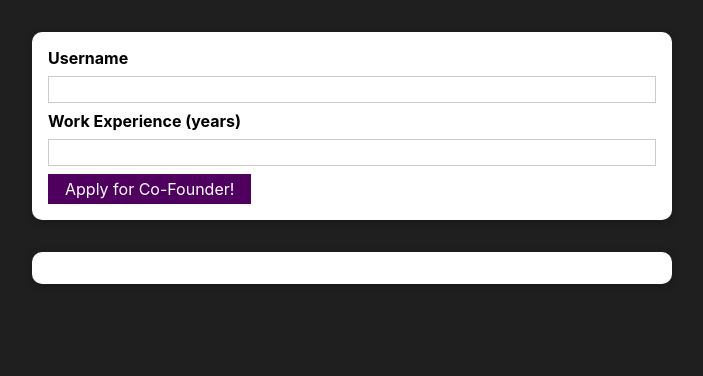
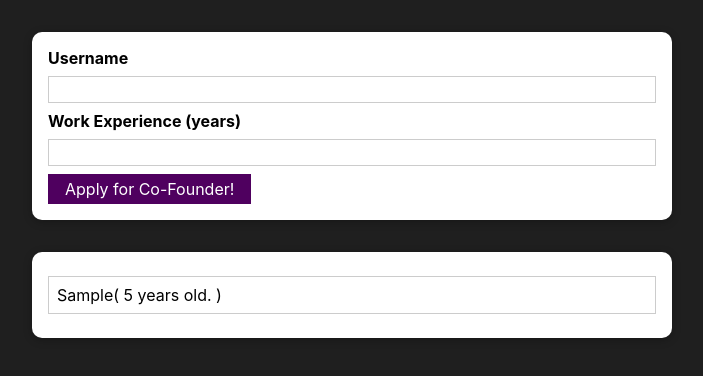
Before and after one commit to whynesspower/4-apply-for-co-founder, a React (Create React App) app: page / in a window 1280 px wide. Both pictures are taken after typing "Sample", "5" into the empty fields and a click on the button "Apply for Co-Founder!". Shown: the top 376 px of the page, without its empty margins (288-991 px from the left). Built offline with nearby package versions, Linux system fonts and the light colour scheme.

Commit message:
managing list of users. Mod 8, Vid 8 done

```diff
--- a/src/App.js
+++ b/src/App.js
@@ -1,11 +1,24 @@
+import { useState } from "react";
 import "./App.css";
 import AddUser from "./components/Users/AddUser";
 import UsersList from "./components/Users/UsersList";
+
 function App() {
+  const [usersList, setusersList] = useState([]);
+
+  const AddUserHandler = (uName, uAge) => {
+    setusersList((prevState) => {
+      return [
+        ...prevState,
+        { name: uName, age: uAge, id: Math.random().toString() },
+      ];
+    });
+  };
+
   return (
     <div>
-      <AddUser />
-      <UsersList users={[]} />
+      <AddUser onAddUser={AddUserHandler} />
+      <UsersList users={usersList} />
     </div>
   );
 }
--- a/src/components/Users/AddUser.js
+++ b/src/components/Users/AddUser.js
@@ -17,8 +17,8 @@
     if (+enteredAge < 1) {
       return;
     }
-    console.log(enteredAge, enteredUsername);
-
+    // console.log(enteredAge, enteredUsername);
+    props.onAddUser(enteredUsername, enteredAge);
     setEnteredAge("");
     setEnteredUsername("");
   };
@@ -38,14 +38,14 @@
           type="text"
           id="username"
           value={enteredUsername}
-          onChange={ageChangeHandler}
+          onChange={usernameChangeHandler}
         />
         <label htmlFor="age"> Work Experience (years)</label>
         <input
           type="number"
           id="age"
           value={enteredAge}
-          onChange={usernameChangeHandler}
+          onChange={ageChangeHandler}
         />
         <Button type="submit">Apply for Co-Founder!</Button>
       </form>
--- a/src/components/Users/UsersList.js
+++ b/src/components/Users/UsersList.js
@@ -5,7 +5,7 @@
     <Card className={classes.users}>
       <ul>
         {props.users.map((user) => (
-          <li>
+          <li key={user.id}>
             {user.name}( {user.age} years old. )
           </li>
         ))}
```
